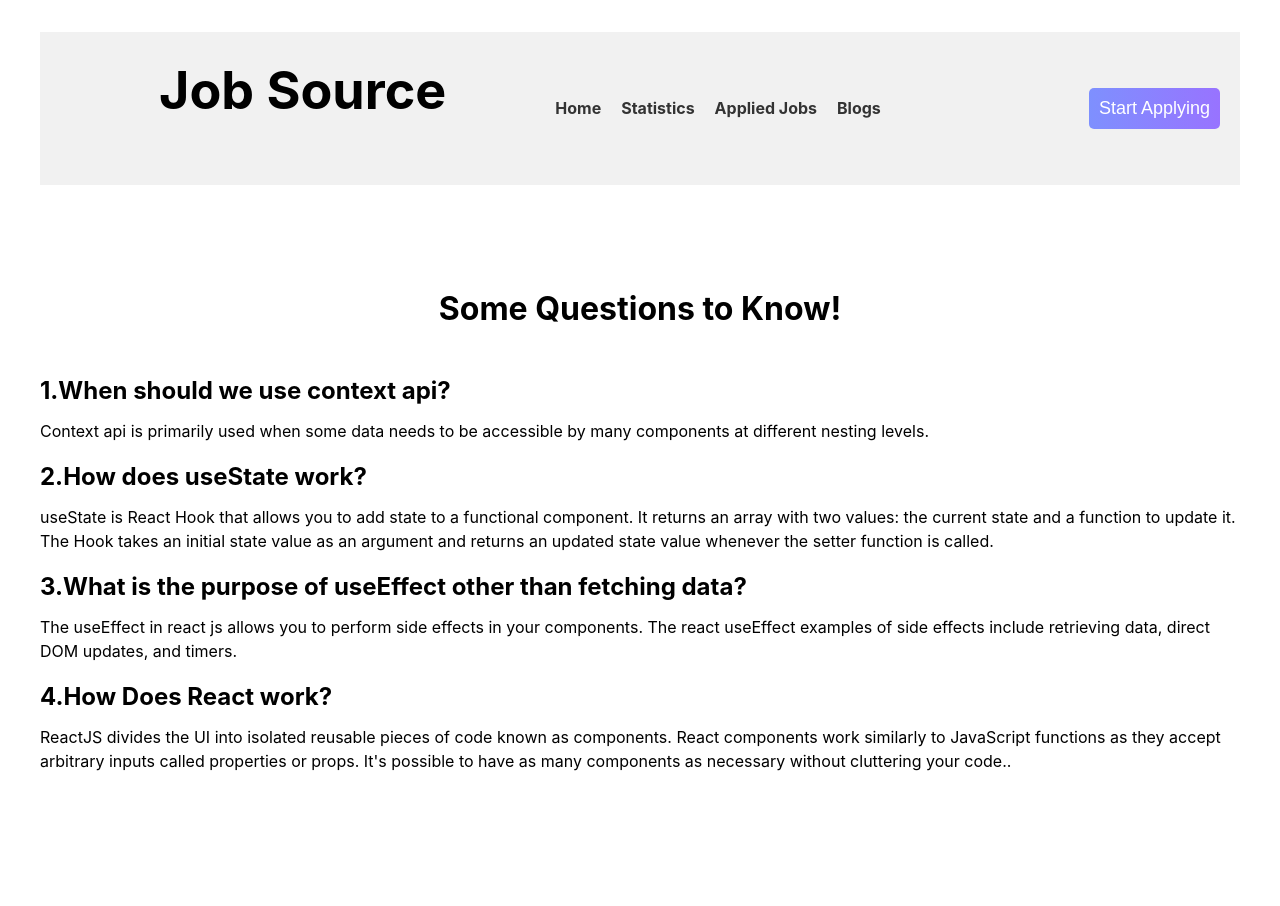
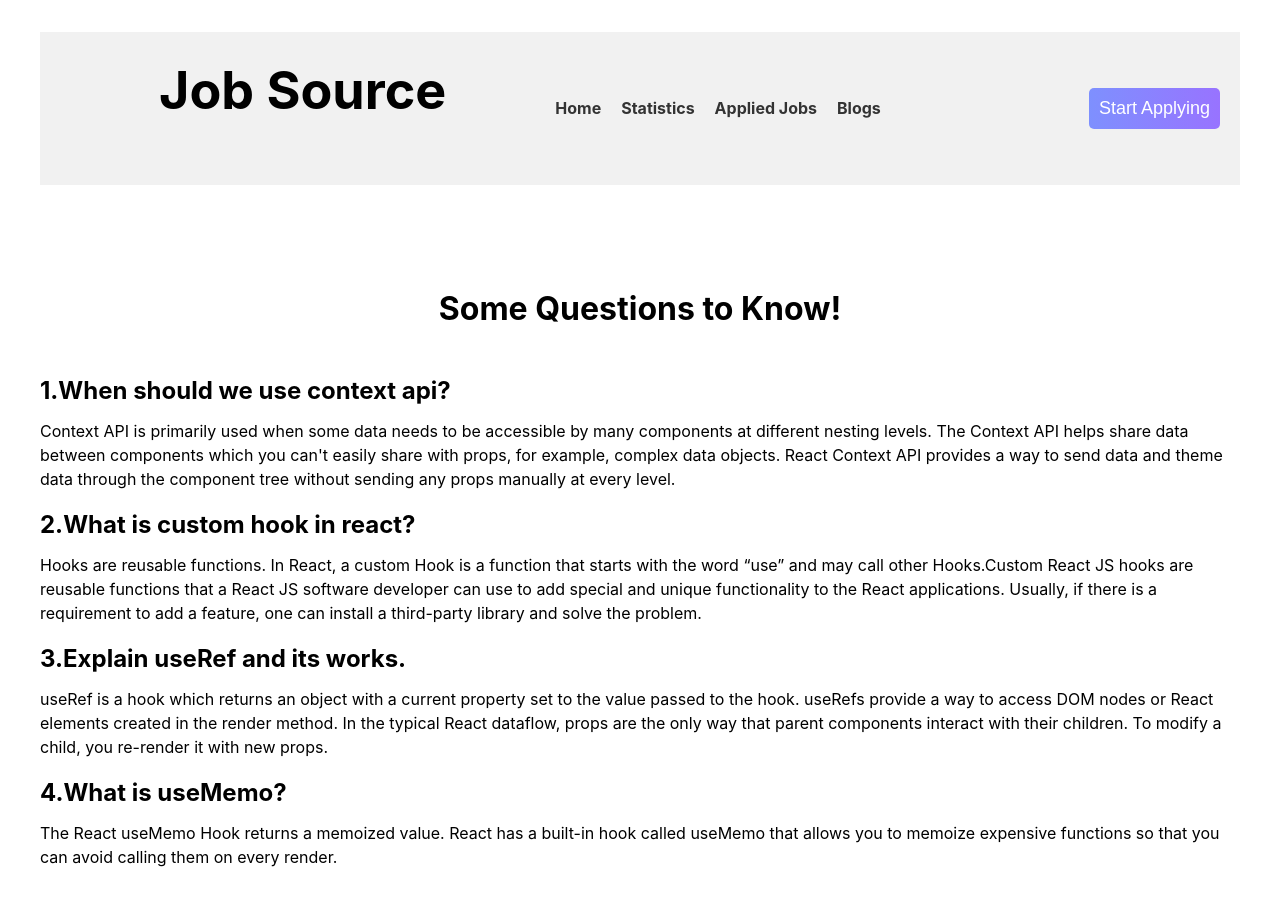
Before and after one commit to hazratshahjalal/career-hub, a React (Vite) app in the folder career-hub/: page /blogs in a window 1280 px wide. Shown: the top 906 px of the page. Before the commit the page ends 853 px from the top, so only its background shows below. Built offline with nearby package versions, Linux system fonts and the light colour scheme.

Commit message:
Blog questions and answers added

```diff
--- a/career-hub/src/Components/Blog/Blog.jsx
+++ b/career-hub/src/Components/Blog/Blog.jsx
@@ -9,19 +9,20 @@ const Blog = () => {
         <div className="grid grid-cols-1 gap-4">
           <div className="bg-white rounded-lg shadow-md p-4">
             <h2 className="text-lg font-semibold mb-4">1.When should we use context api?</h2>
-            <p className="text-gray-700 mb-4" id="answer1">Context api is primarily used when some data needs to be accessible by many components at different nesting levels.</p>
+            <p className="text-gray-700 mb-4" id="answer1">Context API is primarily used when some data needs to be accessible by many components at different nesting levels. The Context API helps share data between components which you can't easily share with props, for example, complex data objects. React Context API provides a way to send data and theme data through the component tree without sending any props manually at every level.</p>
           </div>
           <div className="bg-white rounded-lg shadow-md p-4">
-            <h2 className="text-lg font-semibold mb-4">2.How does useState work?</h2>
-            <p className="text-gray-700 mb-4" id="answer1">useState is React Hook that allows you to add state to a functional component. It returns an array with two values: the current state and a function to update it. The Hook takes an initial state value as an argument and returns an updated state value whenever the setter function is called.</p>
+            <h2 className="text-lg font-semibold mb-4">2.What is custom hook in react?</h2>
+            <p className="text-gray-700 mb-4" id="answer1">Hooks are reusable functions. In React, a custom Hook is a function that starts with the word “use” and may call other Hooks.Custom React JS hooks are reusable functions that a React JS software developer can use to add special and unique functionality to the React applications. Usually, if there is a requirement to add a feature, one can install a third-party library and solve the problem.</p>
           </div>
           <div className="bg-white rounded-lg shadow-md p-4">
-            <h2 className="text-lg font-semibold mb-4">3.What is the purpose of useEffect other than fetching data?</h2>
-            <p className="text-gray-700 mb-4" id="answer1">The useEffect in react js allows you to perform side effects in your components. The react useEffect examples of side effects include retrieving data, direct DOM updates, and timers.</p>
+            <h2 className="text-lg font-semibold mb-4">3.Explain useRef and its works.</h2>
+            <p className="text-gray-700 mb-4" id="answer1">useRef is a hook which returns an object with a current property set to the value passed to the hook. useRefs provide a way to access DOM nodes or React elements created in the render method. In the typical React dataflow, props are the only way that parent components interact with their children. To modify a child, you re-render it with new props.
+            </p>
           </div>
           <div className="bg-white rounded-lg shadow-md p-4">
-            <h2 className="text-lg font-semibold mb-4">4.How Does React work?</h2>
-            <p className="text-gray-700 mb-4" id="answer4">ReactJS divides the UI into isolated reusable pieces of code known as components. React components work similarly to JavaScript functions as they accept arbitrary inputs called properties or props. It's possible to have as many components as necessary without cluttering your code..</p>
+            <h2 className="text-lg font-semibold mb-4">4.What is useMemo?</h2>
+            <p className="text-gray-700 mb-4" id="answer4">The React useMemo Hook returns a memoized value. React has a built-in hook called useMemo that allows you to memoize expensive functions so that you can avoid calling them on every render.</p>
           </div>
         </div>
       </div>
--- a/career-hub/src/Components/Header/Header.css
+++ b/career-hub/src/Components/Header/Header.css
@@ -104,6 +104,5 @@
     justify-content: center;
     flex-direction: column;
     gap: 10px;
-
   }
 }
```
